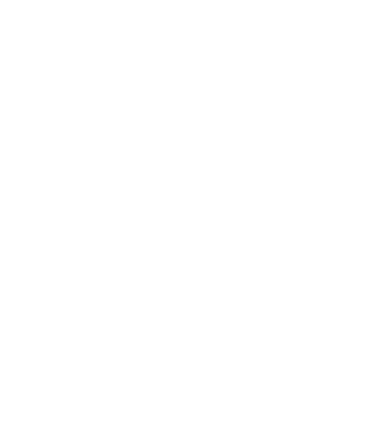
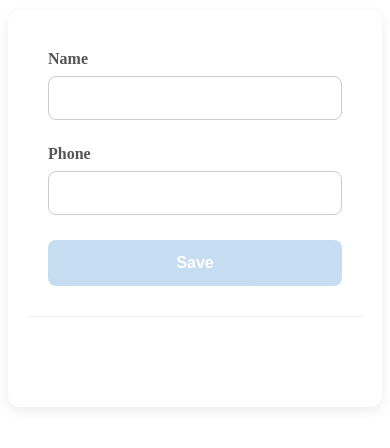
Before and after one commit to anacirnu/contact-list-app, an Angular app: page / in a window 390 px wide. Shown: the top 448 px of the page. Built offline with nearby package versions, Linux system fonts and the light colour scheme.

Commit message:
input form

```diff
--- a/src/app/app.css
+++ b/src/app/app.css
@@ -0,0 +1,106 @@
+body {
+  font-family: 'Inter', sans-serif;
+  background-color: #f4f7f6;
+  color: #333;
+  margin: 0;
+  padding: 20px;
+}
+
+.main-container {
+  display: flex;
+  max-width: 1000px;
+  margin: 30px auto;
+  gap: 30px;
+  background-color: #fff;
+  border-radius: 12px;
+  box-shadow: 0 4px 12px rgba(0, 0, 0, 0.08);
+  padding: 30px;
+}
+
+@media (max-width: 768px) {
+  .main-container {
+    flex-direction: column;
+    padding: 20px;
+    margin: 10px auto;
+  }
+}
+
+.form-panel {
+  flex: 1 1 40%;
+  padding: 20px;
+  border-right: 1px solid #eee;
+}
+
+@media (max-width: 768px) {
+  .form-panel {
+    border-right: none;
+    border-bottom: 1px solid #eee;
+    padding-bottom: 30px;
+  }
+}
+
+.form-group {
+  margin-bottom: 25px;
+}
+
+label {
+  display: block;
+  font-weight: 600;
+  margin-bottom: 8px;
+  color: #555;
+}
+
+input[type="text"] {
+  width: 100%;
+  padding: 12px;
+  border: 1px solid #ccc;
+  border-radius: 8px;
+  font-size: 16px;
+  box-sizing: border-box;
+  transition: border-color 0.2s, box-shadow 0.2s;
+}
+
+input[type="text"]:focus {
+  border-color: #007bff;
+  box-shadow: 0 0 0 3px rgba(0, 123, 255, 0.25);
+  outline: none;
+}
+
+input[type="text"].ng-invalid.ng-touched {
+  border-color: #e53e3e;
+}
+
+.error-message {
+  margin-top: 5px;
+  font-size: 13px;
+  color: #e53e3e;
+  font-weight: 500;
+}
+
+.save-button {
+  width: 100%;
+  padding: 14px;
+  font-size: 16px;
+  font-weight: 700;
+  color: #fff;
+  background-color: #007bff;
+  border: none;
+  border-radius: 8px;
+  cursor: pointer;
+  transition: background-color 0.2s, opacity 0.2s, transform 0.1s;
+}
+
+.save-button:hover:not([disabled]) {
+  background-color: #0056b3;
+}
+
+.save-button:disabled {
+  background-color: #a0c6e9;
+  cursor: not-allowed;
+  opacity: 0.6;
+}
+
+.list-panel {
+  flex: 1 1 60%;
+  padding: 20px 0 20px 20px;
+}
--- a/src/app/app.html
+++ b/src/app/app.html
@@ -1,3 +1,46 @@
 <div class="main-container">
+  <div class="form-panel">
+    <form [formGroup]="contactForm" (ngSubmit)="onSubmit()">
 
+      <!-- name field -->
+      <div class="form-group">
+        <label for="name">Name</label>
+        <input id="name" type="text" formControlName="name" />
+
+        @if (contactForm.get('name')?.invalid && (contactForm.get('name')?.dirty ||
+        contactForm.get('name')?.touched)) {
+        <div class="error-message">
+          @if (contactForm.get('name')?.errors?.['required']) {
+          <span>Name is required.</span>
+          } @if (contactForm.get('name')?.errors?.['minlength']) {
+          <span>Name must be at least 2 characters.</span>
+          }
+        </div>
+        }
+      </div>
+
+      <!-- phone field -->
+      <div class="form-group">
+        <label for="phone">Phone</label>
+        <input id="phone" type="text" formControlName="phone" />
+
+        @if (contactForm.get('phone')?.invalid && (contactForm.get('phone')?.dirty ||
+        contactForm.get('phone')?.touched)) {
+        <div class="error-message">
+          @if (contactForm.get('phone')?.errors?.['required']) {
+          <span>Phone number is required.</span>
+          } @if (contactForm.get('phone')?.errors?.['pattern']) {
+          <span>Phone must be 10 digits and numbers only.</span>
+          }
+        </div>
+        }
+      </div>
+
+      <!-- save button -->
+      <button type="submit" [disabled]="contactForm.invalid" class="save-button">Save</button>
+
+    </form>
+  </div>
+
+  <div class="list-panel"></div>
 </div>
--- a/src/app/app.ts
+++ b/src/app/app.ts
@@ -1,12 +1,36 @@
 import { Component, signal } from '@angular/core';
 import { RouterOutlet } from '@angular/router';
+import { FormGroup, FormControl, Validators, ReactiveFormsModule } from '@angular/forms';
+import { CommonModule } from '@angular/common';
+import { HttpClientModule } from '@angular/common/http';
+
+import { Contact } from './contact.interface';
 
 @Component({
   selector: 'app-root',
-  imports: [RouterOutlet],
+  standalone: true,
+  imports: [CommonModule, ReactiveFormsModule, HttpClientModule],
   templateUrl: './app.html',
-  styleUrl: './app.css'
+  styleUrls: ['./app.css']
 })
 export class App {
-  protected readonly title = signal('contact-list-app');
+  contacts: Contact[] = [];
+
+  private readonly phonePattern = /^\d{10}$/;
+
+  contactForm = new FormGroup({
+  name: new FormControl('', [
+    Validators.required,
+    Validators.minLength(2)
+  ]),
+
+  phone: new FormControl('', [
+    Validators.required,
+    Validators.pattern(this.phonePattern)
+  ]),
+});
+
+  onSubmit() {
+    console.log('Form Submitted!');
+  }
 }
```
